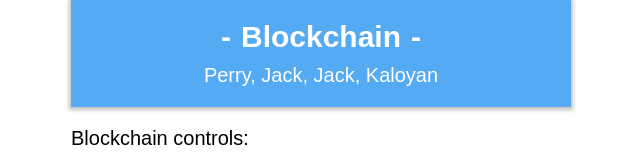
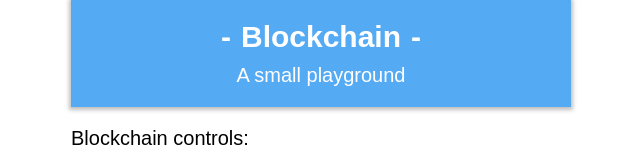
Before and after one commit to kaloyanBozhkov/blockchain, a React (Create React App) app: page / in a window 1280 px wide. Shown: the top 158 px of the page, without its empty margins (319-959 px from the left). Built offline with nearby package versions, Linux system fonts and the light colour scheme.

Commit message:
Update Header.js

```diff
--- a/src/components/Header/Header.js
+++ b/src/components/Header/Header.js
@@ -4,7 +4,7 @@ import styles from './header.module.scss'
 const Header = () => (
     <div className={styles.header}>
         <h1>Blockchain</h1>
-        <p>Perry, Jack, Jack, Kaloyan</p>
+        <p>A small playground</p>
     </div>
 )
 
```
